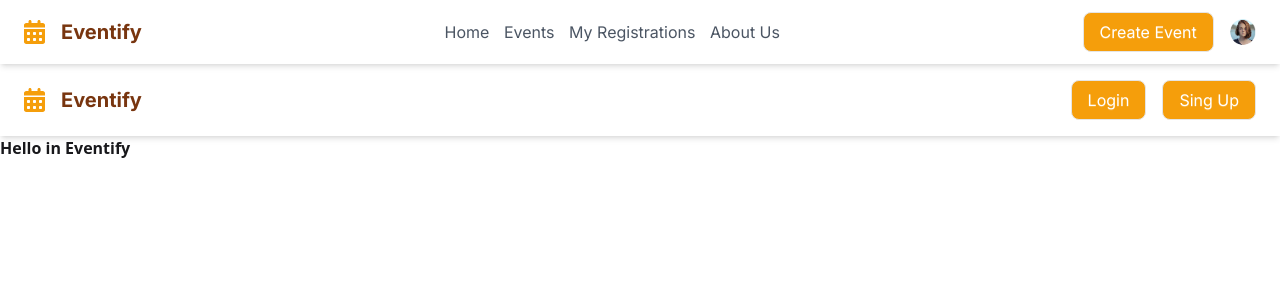
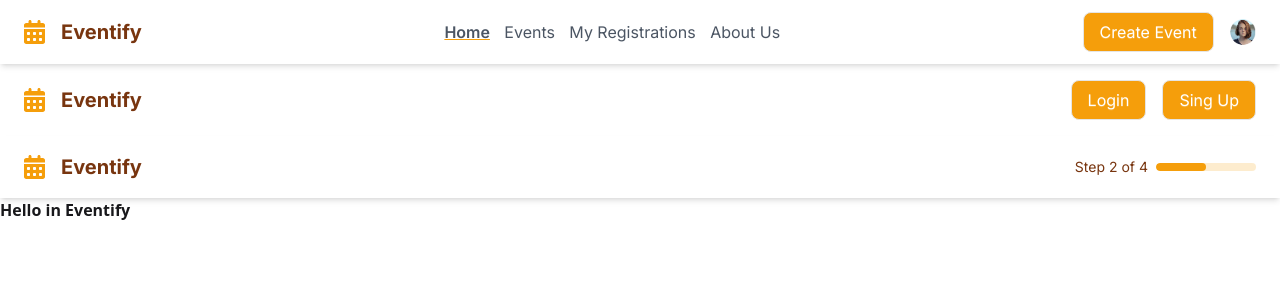
Before and after one commit to AusteId/eventify, a React (Vite) app in the folder Client/: page / in a window 1280 px wide. Shown: the top 300 px of the page. Built offline with nearby package versions, Linux system fonts and the light colour scheme.

Commit message:
Create StepIndicator component and end RegistrationHeader

```diff
--- a/Client/src/components/Header/Header.jsx
+++ b/Client/src/components/Header/Header.jsx
@@ -1,7 +1,9 @@
 import { NavLink } from "react-router";
 import HeaderProfilePicture from "./HeaderProfilePicture";
 import Button from "../button";
-const setActive = ({ isActive }) => (isActive ? `active-link ` : ``);
+const setActive = ({ isActive }) =>
+    isActive ? "text-[#F59E0B] font-semibold underline" : "text-gray-600 hover:text-[#F59E0B]";
+
 const Header = () => {
 
     return(
@@ -23,17 +25,17 @@ const Header = () => {
                 </section>
                 <section className=" h-[1.5rem] w-[23.28613rem] p-1 ">
                     <section className=" flex justify-evenly font-inter text-body-m not-italic font-[400] leading-4 items-center  ">
-                        <NavLink to="/">
+                        <NavLink to="/" className={setActive}>
                             <h1 className="text-body-medium hover:underline">Home</h1>
                         </NavLink>
-                        <NavLink to="/events">
+                        <NavLink to="/events" className={setActive}>
                             <h1 className=" text-body-medium hover:underline">Events</h1>
                         </NavLink>
-                        <NavLink to="/myRegistrations">
+                        <NavLink to="/myRegistrations" className={setActive}>
                             <h1 className=" text-body-medium hover:underline">My Registrations</h1>
                         </NavLink>
-                        <NavLink to="/aboutUs">
-                            <h1 className=" text-body-medium hover:underline">About Us</h1>
+                        <NavLink to="/aboutUs" className={setActive}>
+                            <h1 className=" text-body-medium hover:underline ">About Us</h1>
                         </NavLink>
                     </section>
                 </section>
--- a/Client/src/components/Header/NotSinginHeader.jsx
+++ b/Client/src/components/Header/NotSinginHeader.jsx
@@ -1,9 +1,9 @@
-import { NavLink, Link} from "react-router";
+import { NavLink} from "react-router";
 import Button from "../button";
 const NoSinginHeader = () => {
     return (
       <header className="bg-[#FFFFFF] shadow-md">
-        <nav className="flex justify-between items-center px-6 py-4 w-[100%]">
+        <nav className="flex justify-between items-center px-6 py-4 w-[100%] ">
           <section className="flex items-center gap-[1rem]">
           <svg
                         width="21"
--- /dev/null
+++ b/Client/src/components/Header/RegistrationHeader.jsx
@@ -0,0 +1,27 @@
+import StepIndicator from "../StepIndicator";
+
+const RegistrationHeader = () => {
+  return (
+    <header className="flex items-center justify-between px-6 py-4 bg-[#FFFFFF] shadow-md">
+      <section className="flex items-center gap-[1rem]">
+            <svg
+                width="21"
+                height="24" viewBox="0 0 21 24"
+                fill="none"
+                xmlns="http://www.w3.org/2000/svg"
+                >
+                <path
+                    id="Vector" d="M6 0C6.82969 0 7.5 0.670312 7.5 1.5V3H13.5V1.5C13.5 0.670312 14.1703 0 15 0C15.8297 0 16.5 0.670312 16.5 1.5V3H18.75C19.9922 3 21 4.00781 21 5.25V7.5H0V5.25C0 4.00781 1.00781 3 2.25 3H4.5V1.5C4.5 0.670312 5.17031 0 6 0ZM0 9H21V21.75C21 22.9922 19.9922 24 18.75 24H2.25C1.00781 24 0 22.9922 0 21.75V9ZM3 12.75V14.25C3 14.6625 3.3375 15 3.75 15H5.25C5.6625 15 6 14.6625 6 14.25V12.75C6 12.3375 5.6625 12 5.25 12H3.75C3.3375 12 3 12.3375 3 12.75ZM9 12.75V14.25C9 14.6625 9.3375 15 9.75 15H11.25C11.6625 15 12 14.6625 12 14.25V12.75C12 12.3375 11.6625 12 11.25 12H9.75C9.3375 12 9 12.3375 9 12.75ZM15.75 12C15.3375 12 15 12.3375 15 12.75V14.25C15 14.6625 15.3375 15 15.75 15H17.25C17.6625 15 18 14.6625 18 14.25V12.75C18 12.3375 17.6625 12 17.25 12H15.75ZM3 18.75V20.25C3 20.6625 3.3375 21 3.75 21H5.25C5.6625 21 6 20.6625 6 20.25V18.75C6 18.3375 5.6625 18 5.25 18H3.75C3.3375 18 3 18.3375 3 18.75ZM9.75 18C9.3375 18 9 18.3375 9 18.75V20.25C9 20.6625 9.3375 21 9.75 21H11.25C11.6625 21 12 20.6625 12 20.25V18.75C12 18.3375 11.6625 18 11.25 18H9.75ZM15 18.75V20.25C15 20.6625 15.3375 21 15.75 21H17.25C17.6625 21 18 20.6625 18 20.25V18.75C18 18.3375 17.6625 18 17.25 18H15.75C15.3375 18 15 18.3375 15 18.75Z"
+                    fill="#F59E0B"
+                />
+            </svg>
+            <h1 className="text-title text-heading-s font-inter font-[700]">Eventify</h1>
+      </section>
+      <section className="flex items-center gap-2 text-sm text-gray-600">
+        <StepIndicator step={2} totalSteps={4}/>
+      </section>
+    </header>
+  );
+}
+
+  export default RegistrationHeader;
--- a/Client/src/components/Main.jsx
+++ b/Client/src/components/Main.jsx
@@ -1,6 +1,7 @@
 import { Outlet } from "react-router";
 import Header from "./Header/Header";
 import NoSinginHeader from "./Header/NotSinginHeader";
+import RegistrationHeader from "./Header/RegistrationHeader";
 
 const Main = () => {
 
@@ -10,6 +11,7 @@ const Main = () => {
       <div>
         <Header />
         <NoSinginHeader/>
+        <RegistrationHeader/>
       </div>
       <div>
         <Outlet />
--- /dev/null
+++ b/Client/src/components/StepIndicator.jsx
@@ -0,0 +1,17 @@
+const StepIndicator = ({step, totalSteps}) => {
+
+    const progressValue = (step / totalSteps) * 100;
+
+    return(
+        <div className="flex items-center gap-2">
+            <div className="text-body-s text-title font-[400] font-inter" > Step {step} of {totalSteps}</div>
+            <progress
+            className="progress w-25"
+            style={{ color: "#F59E0B", accentColor: "#F59E0B" }}
+            value={step}
+            max={totalSteps}
+            ></progress>
+        </div>
+    )
+}
+export default StepIndicator;
```
